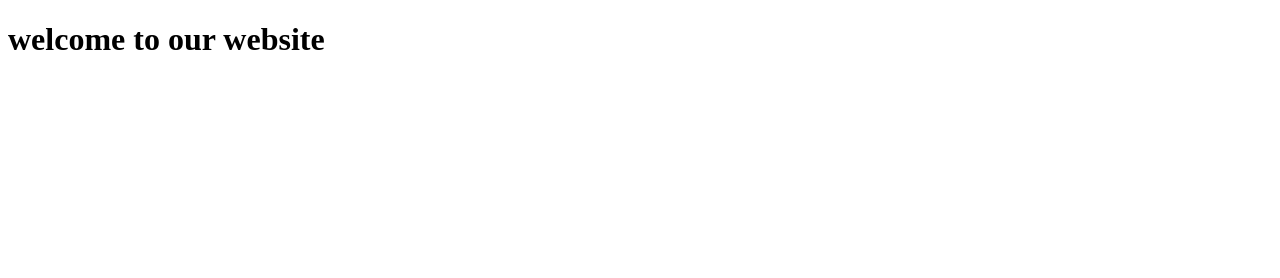
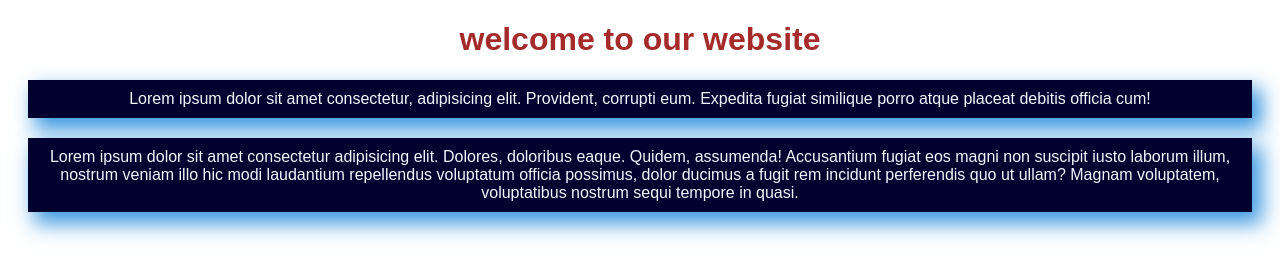
Before and after one commit to Sovan-Maitra/svnmta-project, a plain HTML site: page index.html in a window 1280 px wide. Drawn offline with Linux system fonts and the light colour scheme.

Commit message:
second commit

```diff
--- a/index.html
+++ b/index.html
@@ -1,14 +1,24 @@
 <!DOCTYPE html>
 <html lang="en">
+
 <head>
     <meta charset="UTF-8">
     <meta name="viewport" content="width=device-width, initial-scale=1.0">
     <title>Document</title>
+    <link rel="stylesheet" href="style.css">
 </head>
+
 <body>
     <header>
         <h1>welcome to our website</h1>
+        <p>Lorem ipsum dolor sit amet consectetur, adipisicing elit. Provident, corrupti eum. Expedita fugiat similique
+            porro atque placeat debitis officia cum!</p>
+        <p>Lorem ipsum dolor sit amet consectetur adipisicing elit. <span>Dolores</span>, doloribus eaque. Quidem,
+            assumenda! Accusantium fugiat eos magni non suscipit iusto laborum illum, nostrum veniam illo hic modi
+            laudantium repellendus voluptatum officia possimus, dolor ducimus a fugit rem incidunt perferendis quo ut
+            ullam? Magnam voluptatem, voluptatibus nostrum sequi tempore in quasi.</p>
 
     </header>
 </body>
+
 </html>
--- /dev/null
+++ b/style.css
@@ -0,0 +1,15 @@
+h1 {
+    color: brown;
+    text-align: center;
+    font-family: Arial, Helvetica, sans-serif;
+}
+
+p {
+    color: aliceblue;
+    background-color: rgb(1, 1, 47);
+    margin: 20px;
+    padding: 10px;
+    text-align: center;
+    font-family: Arial, Helvetica, sans-serif;
+    box-shadow: 8px 10px 20px 2px rgb(62, 153, 226);
+}
```
